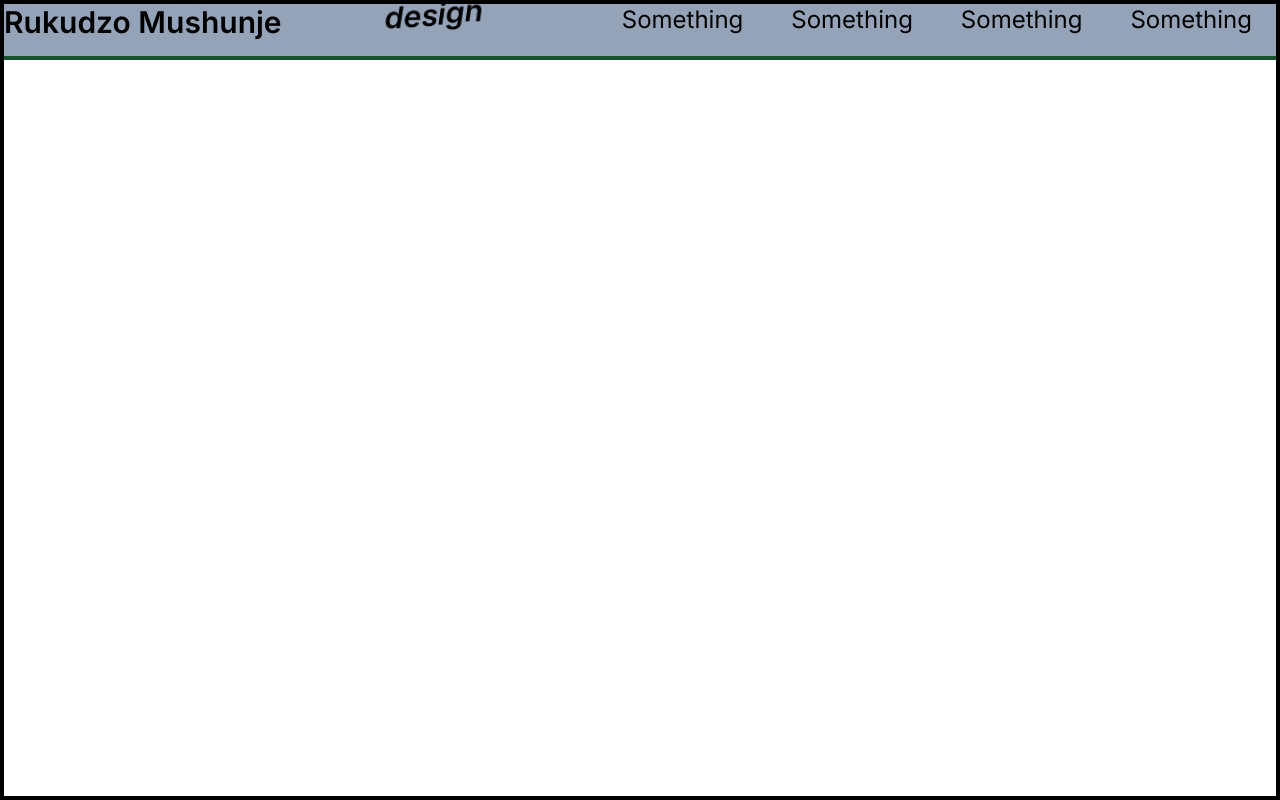
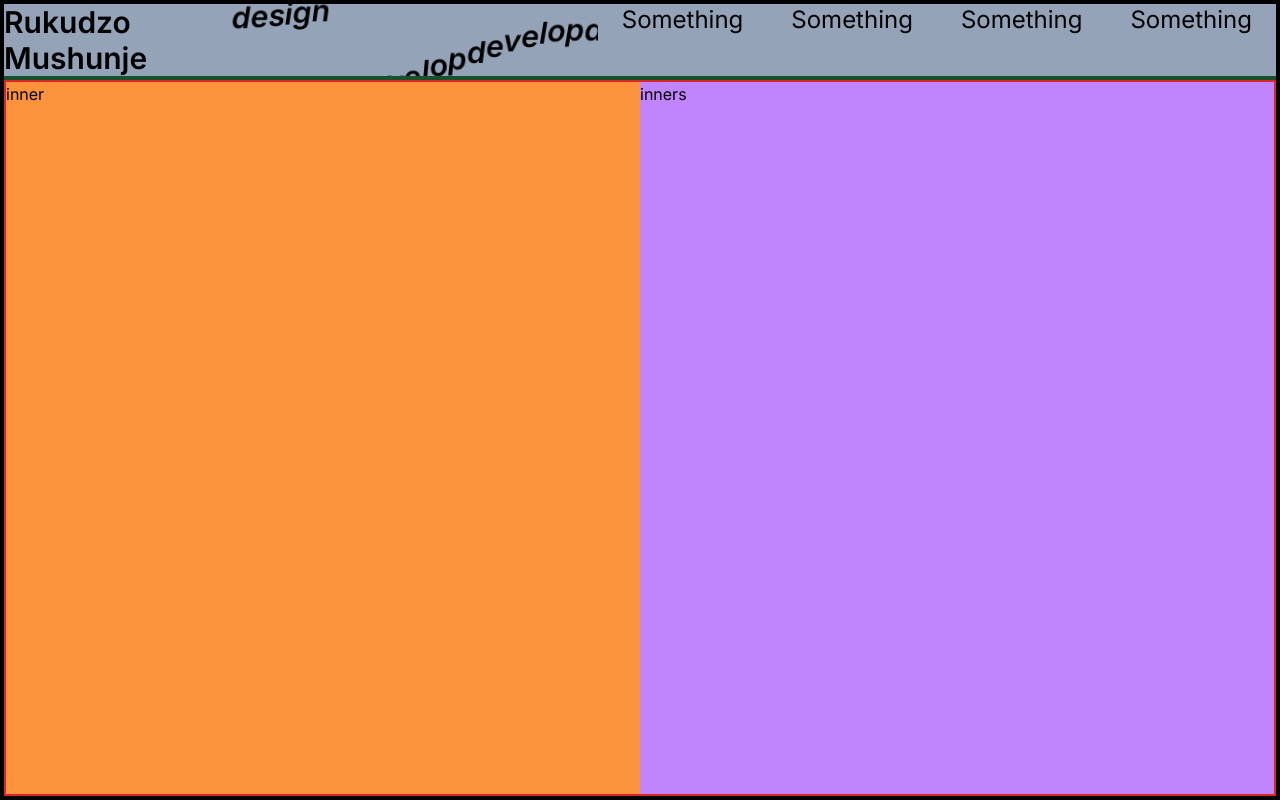
Before and after one commit to Ruklee13/my-portfolio, a Next.js app: page / in a window 1280 px wide. Built offline with nearby package versions, Linux system fonts and the light colour scheme.

Commit message:
Homepage

```diff
--- a/app/(dashboard)/layout.tsx
+++ b/app/(dashboard)/layout.tsx
@@ -4,6 +4,10 @@ const DasbboardLayout = ({}) => {
         <div className=" border-black border-4 h-full w-full flex flex-col">
             <Navbar/>
             <div className=" border-green-900 border-2"></div>
+            <div className=" flex border-red-600 border-2 h-full ">
+                <div className=" bg-orange-400 basis-1/2 transition-all duration-500 hover:basis-3/4">inner</div>
+                <div className=" bg-purple-400 basis-1/2 transition-all duration-500 hover:basis-3/4">inners</div>
+            </div>
 
         </div>
     );
--- a/components/Banner.tsx
+++ b/components/Banner.tsx
@@ -1,5 +1,5 @@
 const TypographyAnimation = () => {
-    const firstWord = 'develop';
+    const firstWord = 'developdevelopdevelopdevelop';
     const secondWord = 'design';
 
     const renderWordAnimation = (word: string, startingDelay: number) => {
```
